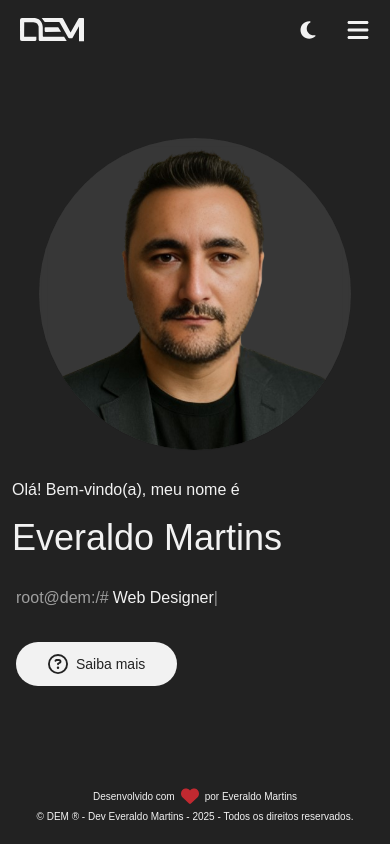
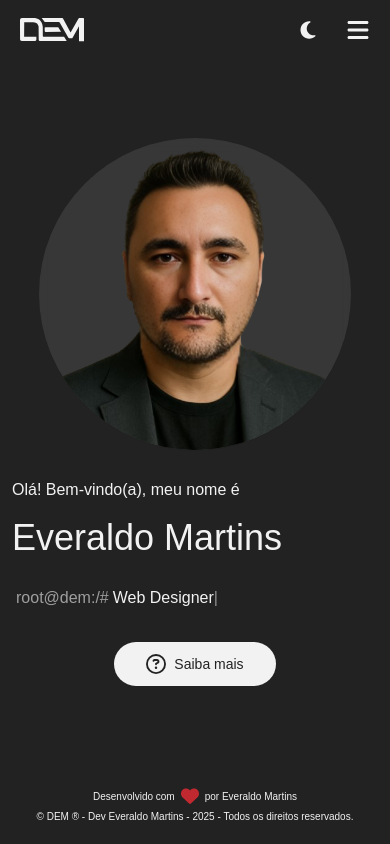
Before and after one commit to dev-emartins/personal_portfolio, a React (Vite) app: page / in a window 390 px wide. Built offline with nearby package versions, Linux system fonts and the light colour scheme.

Commit message:
fix:correção da posição do botão da home.

```diff
--- a/src/pages/home/index.jsx
+++ b/src/pages/home/index.jsx
@@ -16,7 +16,7 @@ function Home(){
                 <h4 className="w-full md:w-xl flex justify-start items-center p-4">
                     { <Typewriter  /> }
                 </h4>
-                <div className="p-4">
+                <div className="w-full p-4 flex justify-center md:justify-start items-center">
                     <Button icon={ FaRegCircleQuestion } text="Saiba mais" link="/about" />
                 </div>
             </div>
```
